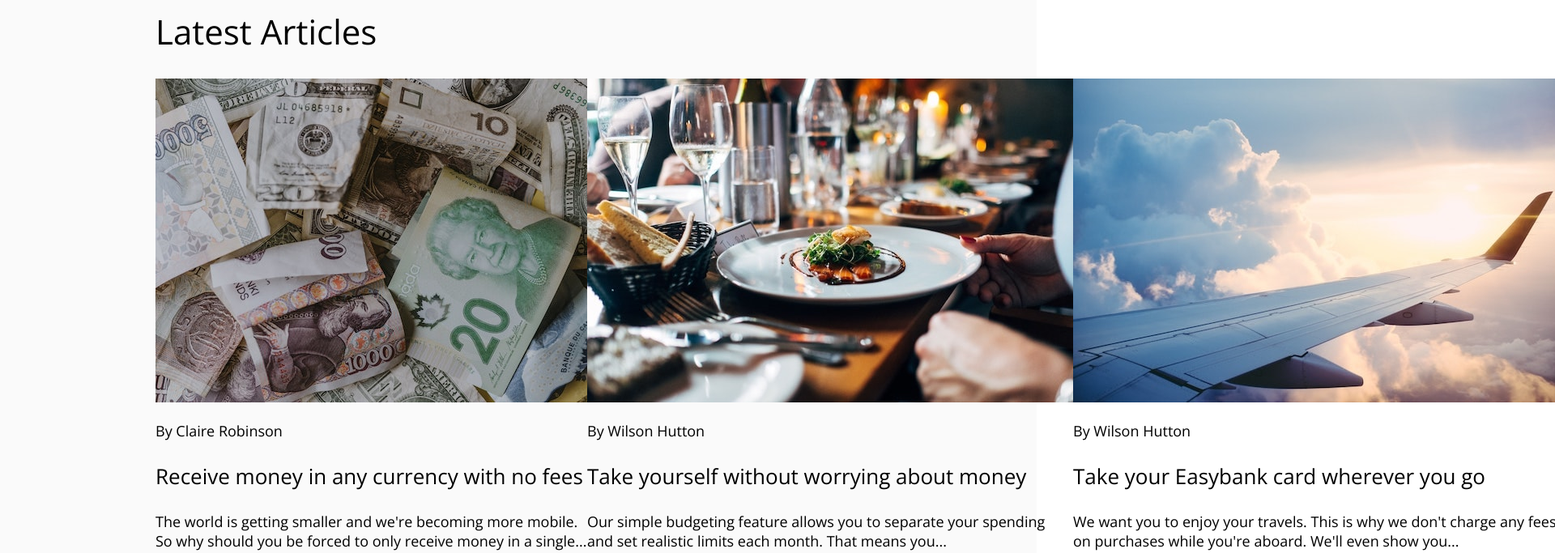
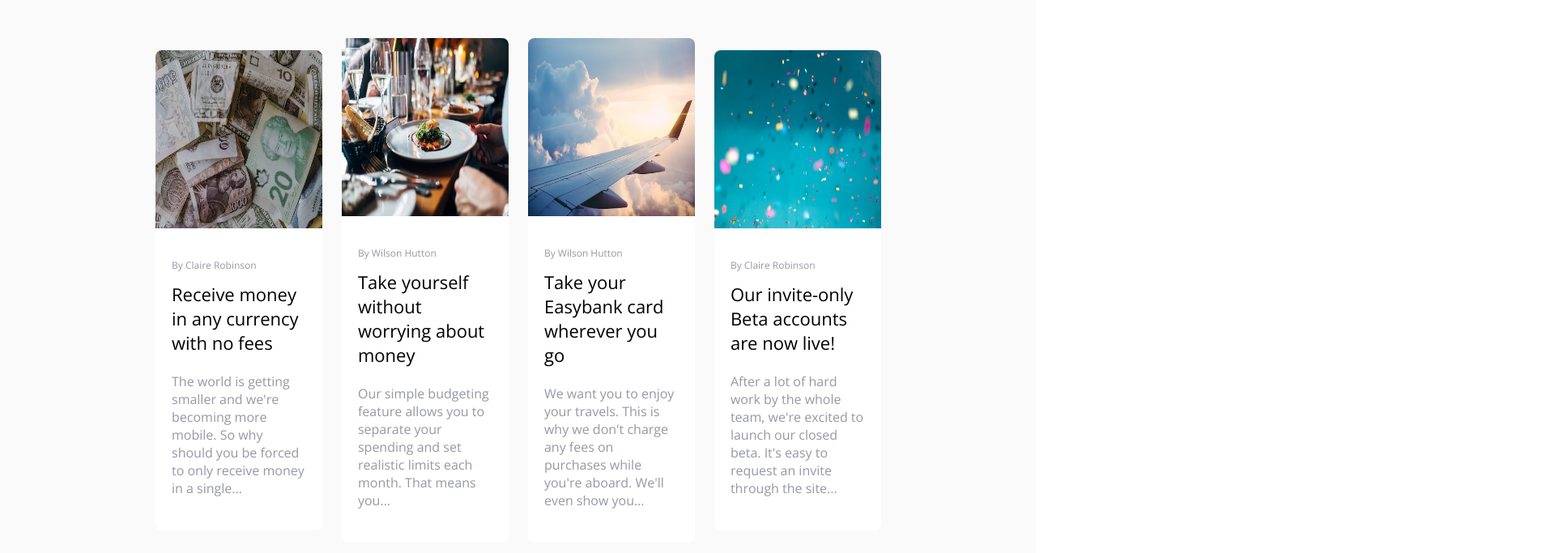
Before and after one commit to anamarijakukulj/FrontendMentorChallenges, a website: page easybank_landing_page/index.html in a window 1280 px wide. Shown: the part 1827-2510 px from the top of the page at 81% size, 1920 px wide, since content can reach past the window. Drawn offline with nearby package versions, Linux system fonts and the light colour scheme.

Commit message:
style card articles

```diff
--- a/easybank_landing_page/index.html
+++ b/easybank_landing_page/index.html
@@ -121,11 +121,11 @@
 
             <div class="section--white">
                 <section class="content__box">
-                    <h2 class="section__title">Latest Articles</h2>
+                    <h2 class="section__title card__title">Latest Articles</h2>
 
                     <div class="flex__row">
                         <article class="card">
-                            <section>
+                            <section class="card__image">
                                 <img src="images/image-currency.jpg">
                             </section>
 
@@ -141,7 +141,7 @@
                         </article>
 
                         <article class="card">
-                            <section>
+                            <section class="card__image">
                                 <img src="images/image-restaurant.jpg">
                             </section>
 
@@ -157,7 +157,7 @@
                         </article>
 
                         <article class="card">
-                            <section>
+                            <section class="card__image">
                                 <img src="images/image-plane.jpg">
                             </section>
 
@@ -173,7 +173,7 @@
                         </article>
 
                         <article class="card">
-                            <section>
+                            <section class="card__image">
                                 <img src="images/image-confetti.jpg">
                             </section>
 
--- a/easybank_landing_page/style/scss/base/_global.scss
+++ b/easybank_landing_page/style/scss/base/_global.scss
@@ -16,6 +16,10 @@ a {
     text-decoration: none;
 }
 
+h2 {
+    margin-top: 0;
+}
+
 header {
     padding-bottom: 8px;
     position: relative;
--- a/easybank_landing_page/style/scss/components/_card.scss
+++ b/easybank_landing_page/style/scss/components/_card.scss
@@ -1 +1,41 @@
-.card {}
+.card {
+    width: 23%;
+    height: 60%;
+    background-color: $white;
+    border-radius: 8px;
+
+    &__title {
+        margin-bottom: 50px;
+    }
+
+    &__image {
+        width: 100%;
+        height: 220px;
+
+
+        img {
+            width: 100%;
+            height: 100%;
+            border-radius: 8px 8px 0px 0px;
+        }
+    }
+}
+
+.article {
+    padding: 25px 20px;
+
+    &__author {
+        color: $grayish-blue;
+        font-size: 12px;
+    }
+
+    &__headline {
+        font-size: 22px;
+        margin-top: 0;
+    }
+
+    &__preview {
+        font-size: 16px;
+        color: $grayish-blue;
+    }
+}
```
Also changed, not shown: easybank_landing_page/style/css/style.css.
